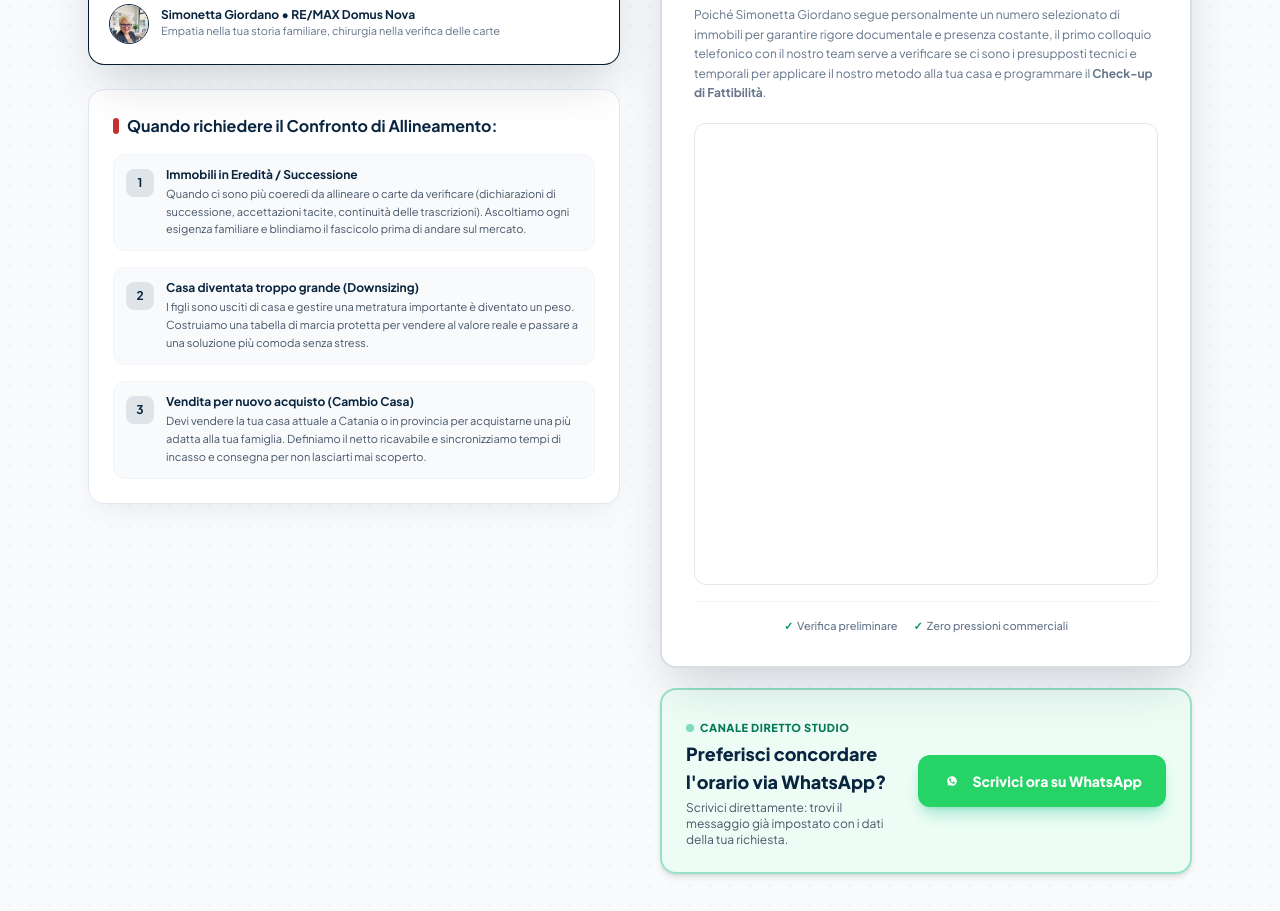
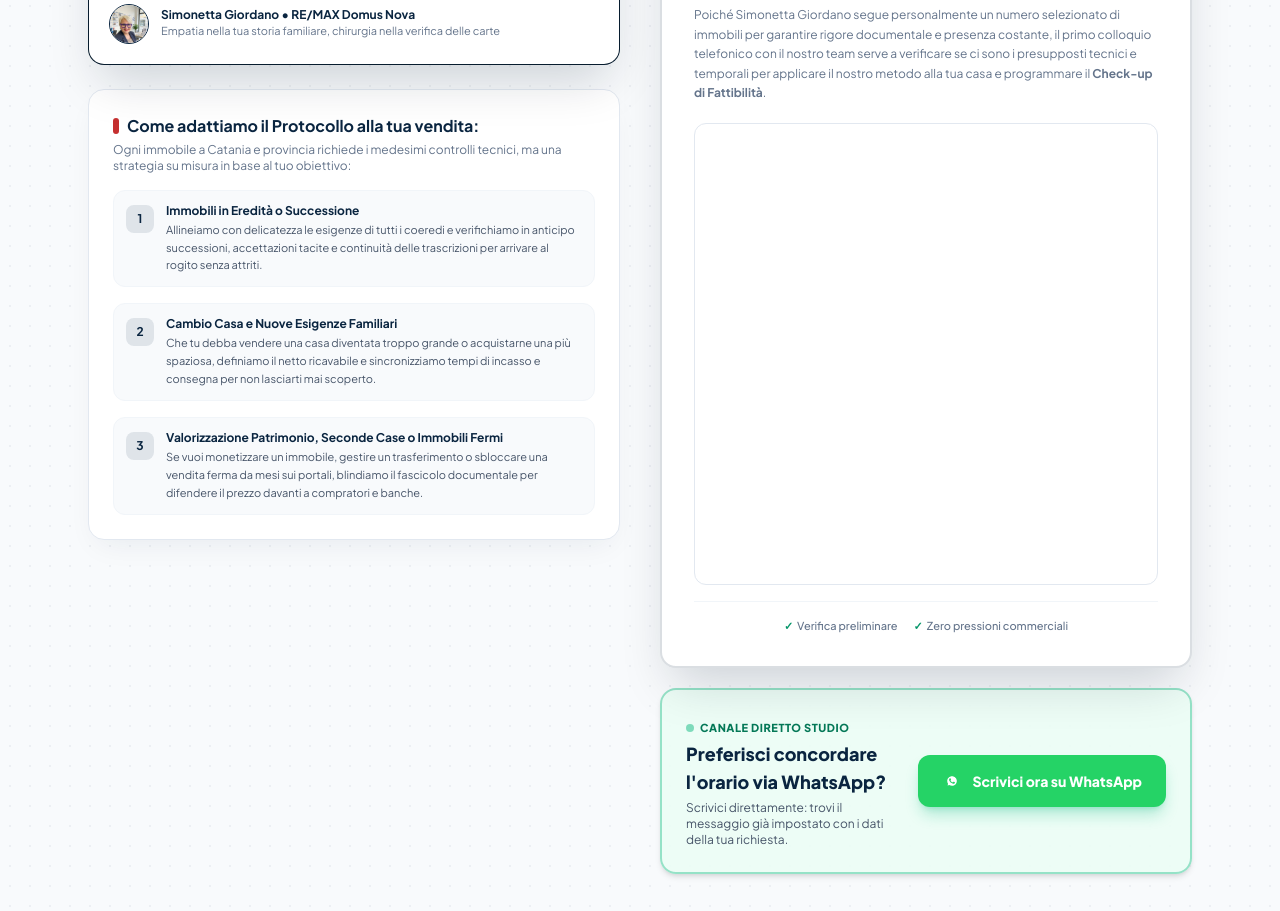
Before and after one commit to Giacomo-8055/landing-page, a plain HTML site: page thank_you_page.html in a window 1280 px wide. Shown: the part 809-1720 px from the top of the page. Drawn offline with nearby package versions, Linux system fonts and the light colour scheme; a script that the page names is missing; a web font is replaced by a local one.

Commit message:
aggiornamento casistiche

```diff
--- a/thank_you_page.html
+++ b/thank_you_page.html
@@ -185,48 +185,53 @@
 
           </div>
 
-          <!-- I 3 Scenari di Vita Critici -->
+          <!-- I 3 Ambiti Operativi del Protocollo -->
           <div class="bg-white rounded-2xl p-6 border border-brand-border shadow-card space-y-4">
-            <h3 class="text-base font-bold text-brand-navy flex items-center gap-2">
-              <span class="w-1.5 h-4 bg-brand-accent rounded-full"></span>
-              <span>Quando richiedere il Confronto di Allineamento:</span>
-            </h3>
+            <div>
+              <h3 class="text-base font-bold text-brand-navy flex items-center gap-2">
+                <span class="w-1.5 h-4 bg-brand-accent rounded-full"></span>
+                <span>Come adattiamo il Protocollo alla tua vendita:</span>
+              </h3>
+              <p class="text-xs text-slate-500 mt-1">
+                Ogni immobile a Catania e provincia richiede i medesimi controlli tecnici, ma una strategia su misura in base al tuo obiettivo:
+              </p>
+            </div>
 
-            <!-- Eredità -->
+            <!-- 1. Eredita e Successioni -->
             <div class="flex items-start gap-3 p-3 rounded-xl bg-slate-50 border border-slate-100">
               <div class="w-7 h-7 rounded-lg bg-brand-navy/10 text-brand-navy font-bold text-xs flex items-center justify-center flex-shrink-0 mt-0.5">
                 1
               </div>
               <div>
-                <p class="text-xs font-bold text-brand-navy">Immobili in Eredit&agrave; / Successione</p>
+                <p class="text-xs font-bold text-brand-navy">Immobili in Eredit&agrave; o Successione</p>
                 <p class="text-[11px] text-slate-600 mt-0.5 leading-relaxed">
-                  Quando ci sono pi&ugrave; coeredi da allineare o carte da verificare (dichiarazioni di successione, accettazioni tacite, continuit&agrave; delle trascrizioni). Ascoltiamo ogni esigenza familiare e blindiamo il fascicolo prima di andare sul mercato.
+                  Allineiamo con delicatezza le esigenze di tutti i coeredi e verifichiamo in anticipo successioni, accettazioni tacite e continuit&agrave; delle trascrizioni per arrivare al rogito senza attriti.
                 </p>
               </div>
             </div>
 
-            <!-- Downsizing -->
+            <!-- 2. Cambio Casa -->
             <div class="flex items-start gap-3 p-3 rounded-xl bg-slate-50 border border-slate-100">
               <div class="w-7 h-7 rounded-lg bg-brand-navy/10 text-brand-navy font-bold text-xs flex items-center justify-center flex-shrink-0 mt-0.5">
                 2
               </div>
               <div>
-                <p class="text-xs font-bold text-brand-navy">Casa diventata troppo grande (Downsizing)</p>
+                <p class="text-xs font-bold text-brand-navy">Cambio Casa e Nuove Esigenze Familiari</p>
                 <p class="text-[11px] text-slate-600 mt-0.5 leading-relaxed">
-                  I figli sono usciti di casa e gestire una metratura importante &egrave; diventato un peso. Costruiamo una tabella di marcia protetta per vendere al valore reale e passare a una soluzione pi&ugrave; comoda senza stress.
+                  Che tu debba vendere una casa diventata troppo grande o acquistarne una pi&ugrave; spaziosa, definiamo il netto ricavabile e sincronizziamo tempi di incasso e consegna per non lasciarti mai scoperto.
                 </p>
               </div>
             </div>
 
-            <!-- Upsizing -->
+            <!-- 3. Valorizzazione Patrimonio e Immobili Fermi -->
             <div class="flex items-start gap-3 p-3 rounded-xl bg-slate-50 border border-slate-100">
               <div class="w-7 h-7 rounded-lg bg-brand-navy/10 text-brand-navy font-bold text-xs flex items-center justify-center flex-shrink-0 mt-0.5">
                 3
               </div>
               <div>
-                <p class="text-xs font-bold text-brand-navy">Vendita per nuovo acquisto (Cambio Casa)</p>
+                <p class="text-xs font-bold text-brand-navy">Valorizzazione Patrimonio, Seconde Case o Immobili Fermi</p>
                 <p class="text-[11px] text-slate-600 mt-0.5 leading-relaxed">
-                  Devi vendere la tua casa attuale a Catania o in provincia per acquistarne una pi&ugrave; adatta alla tua famiglia. Definiamo il netto ricavabile e sincronizziamo tempi di incasso e consegna per non lasciarti mai scoperto.
+                  Se vuoi monetizzare un immobile, gestire un trasferimento o sbloccare una vendita ferma da mesi sui portali, blindiamo il fascicolo documentale per difendere il prezzo davanti a compratori e banche.
                 </p>
               </div>
             </div>
```
